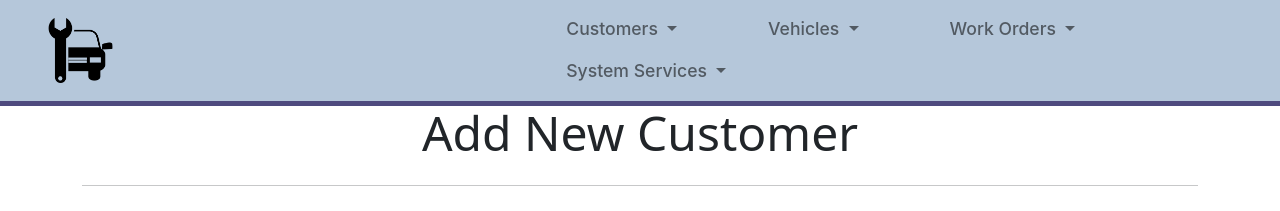
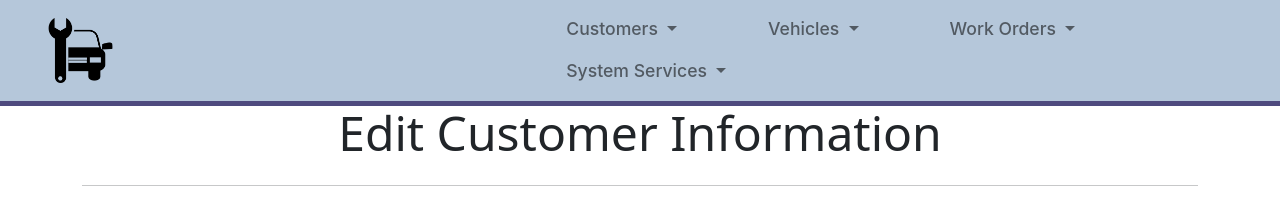
Before and after one commit to jlsimps/Capstone-Project, a Vue app: page /EditCustomer in a window 1280 px wide. Shown: the top 211 px of the page. Built offline with nearby package versions, Linux system fonts and the light colour scheme; no server answers.

Commit message:
small change to edit customer page

```diff
--- a/src/views/EditCustomer.vue
+++ b/src/views/EditCustomer.vue
@@ -1,6 +1,6 @@
 <template>
     <div>
-        <h1 class="display-5" style="text-align: center;">Add New Customer</h1>
+        <h1 class="display-5" style="text-align: center;">Edit Customer Information</h1>
         <hr class="my-4">
         <h4 class="display-7" style="text-align: center;">Please Fill Out the Details Below</h4>
         <hr class="my-4">
```
